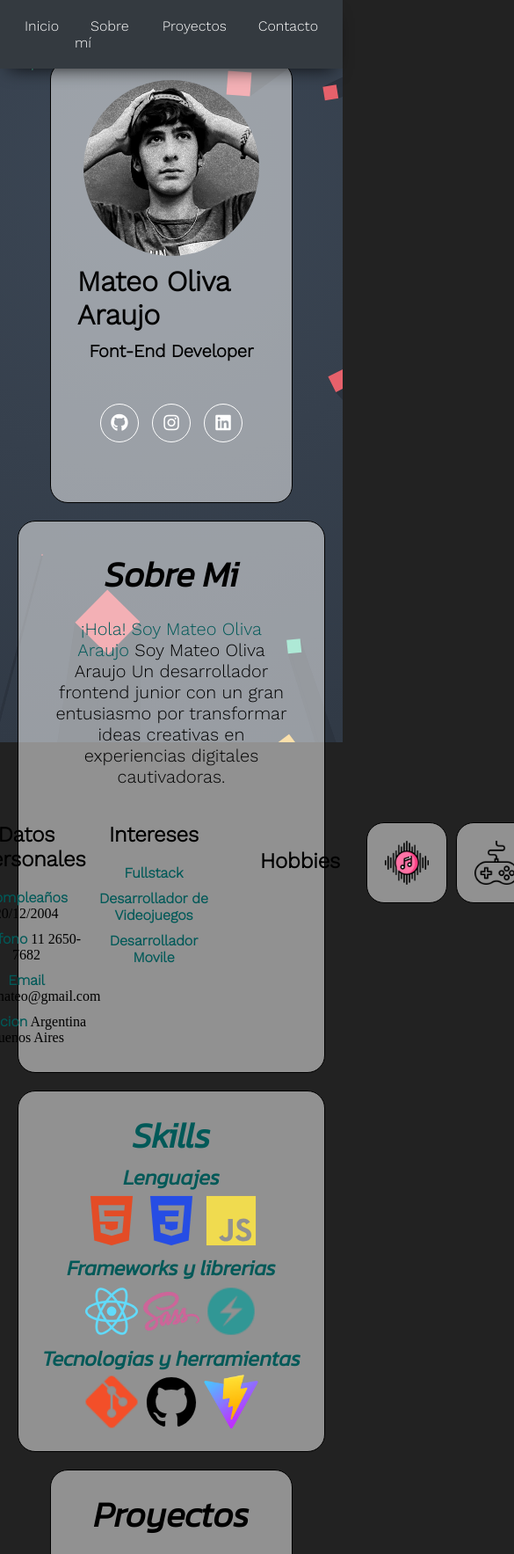
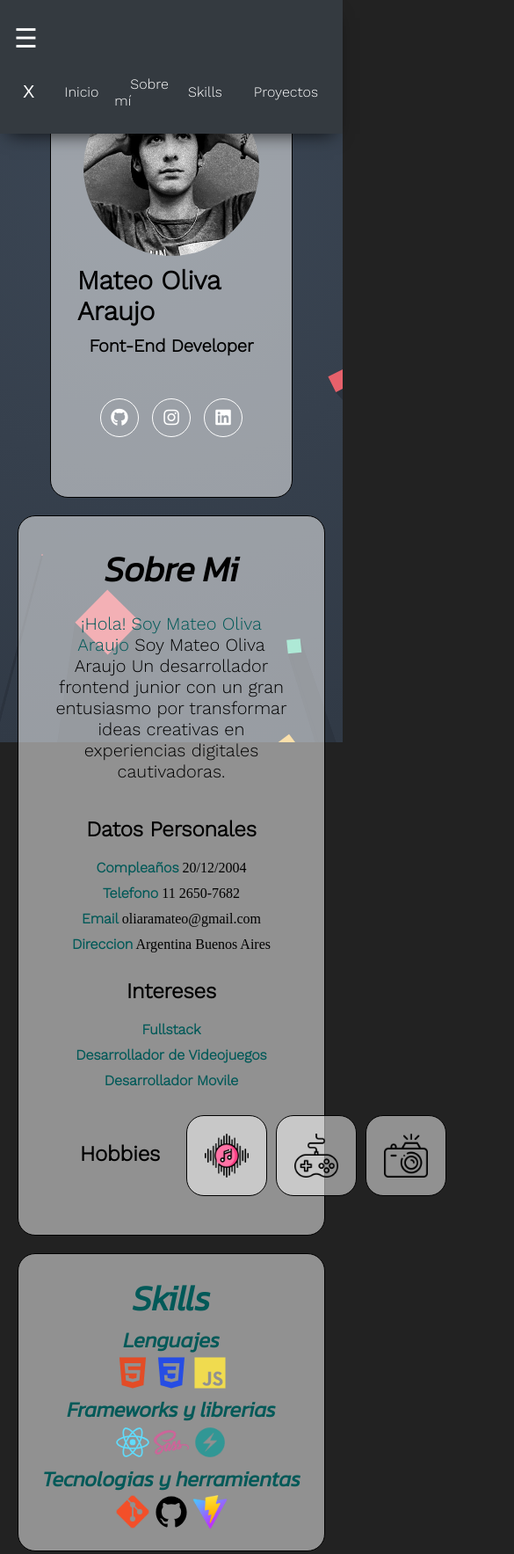
Before and after one commit to MateoAraujocoder/Mateo.dev, a plain HTML site: page index.html in a window 390 px wide. Shown: the top 1767 px of the page at 88% size, 585 px wide, since content can reach past the window. Drawn offline with nearby package versions, Linux system fonts and the light colour scheme.

Commit message:
responsive

```diff
--- /dev/null
+++ b/JS/boton.js
@@ -0,0 +1,9 @@
+// JavaScript para manejar el clic en el botón de hamburguesa
+document.querySelector('.hamburger').addEventListener('click', function() {
+    document.querySelector('.nav').style.display = 'block';
+});
+
+// JavaScript para manejar el clic en el botón de cerrar
+document.querySelector('.close').addEventListener('click', function() {
+    document.querySelector('.nav').style.display = 'none';
+});
--- a/index.html
+++ b/index.html
@@ -23,25 +23,22 @@
     <link rel="stylesheet " href="./styles/index.css">
 </head>
 <!--ENCABEZADO-->
-<header class="content-nav">
-
-    <nav>
-        <ul>
+<header id="Inicio" class="content-nav">
+    <button class="hamburger">☰</button>
+    <nav class="nav">
+        <ul class="nav-list">
+            <button class="close">X</button>
             <li><a href="#inicio">Inicio</a></li>
-
             <li><a href="#sobre-mi">Sobre mí</a></li>
-
+            <li><a href="#skills">Skills</a></li>
             <li><a href="#proyectos">Proyectos</a></li>
-
-            <li><a href="#contacto">Contacto</a></li>
         </ul>
     </nav>
-
 </header>
 
 <!--CONTENIDO-INICIO-->
 
-<body id="Inicio">
+<body id="inicio">
     <canvas id="canvas"></canvas>
     <div id="page-container">
 
@@ -61,7 +58,7 @@
 
         <!--CONTENIDO-SOBRE-MI-->
 
-        <div class="sobre-mi">
+        <div id="sobre-mi" class="sobre-mi">
             <h1>Sobre Mi</h1>
             <p><span>¡Hola! Soy Mateo Oliva Araujo</span> Soy Mateo Oliva Araujo Un desarrollador frontend junior con un
                 gran entusiasmo por transformar ideas creativas en experiencias digitales cautivadoras.</p>
@@ -103,7 +100,7 @@
             </div>
         </div>
 
-<div class="skills">
+        <div id="skills" class="skills">
             <h1>Skills</h1>
             <h2>Lenguajes</h2>
             <ion-icon id="html" name="logo-html5"></ion-icon>
@@ -122,7 +119,7 @@
 
         </div>
 
-        <div class="content2">
+        <div id="proyectos" class="content2">
             <h2>Proyectos</h2>
 
             <div class="image-container">
@@ -157,6 +154,7 @@
 
         </footer>
 
+        <script src="./JS/boton.js"></script>
         <script src="./JS/animatedBackgroud.js"></script>
         <script type="module" src="https://unpkg.com/ionicons@7.1.0/dist/ionicons/ionicons.esm.js"></script>
         <script nomodule src="https://unpkg.com/ionicons@7.1.0/dist/ionicons/ionicons.js"></script>
--- a/styles/index.css
+++ b/styles/index.css
@@ -323,11 +323,12 @@ body {
 .skills h1 {
     color: #015958;
     font-family: 'Kanit';
-font-size: 40px;
+    font-size: 40px;
 }
+
 .skills h2 {
-color: #015958;
-font-family: 'Kanit';
+    color: #015958;
+    font-family: 'Kanit';
 
 }
 
@@ -350,13 +351,88 @@ font-family: 'Kanit';
     color: #61DBFB;
     font-size: 64px;
 }
-#sass{
-color: #cc6699;
-font-size: 64px
+
+#sass {
+    color: #cc6699;
+    font-size: 64px
 }
-#github{
+
+#github {
     font-size: 64px;
 }
-.skills img{
+
+.skills img {
     width: 64px;
 }
+
+.nav{
+    display: none;
+}
+.hamburger{
+    display:none;
+}
+.close{
+    display: none;
+}
+@media only screen and (max-width: 600px) {
+    .content h1 {
+        font-size: 30px;
+    }
+}
+
+@media only screen and (max-width: 768px) {
+    .sobre-mi-contenido {
+        flex-direction: column;
+    }
+
+    .col,
+    .hobbies {
+        width: 100%;
+    }
+}
+
+@media only screen and (max-width: 768px) {
+    .content2 img {
+        width: 100%;
+        max-width: 300px;
+    }
+}
+
+@media only screen and (max-width: 768px) {
+
+    #html,
+    #css,
+    #javascript,
+    #react,
+    #sass,
+    #github {
+        font-size: 40px;
+    }
+
+    .skills img {
+        width: 40px;
+    }
+}
+
+/* Estilos para dispositivos móviles y tabletas */
+@media only screen and (max-width: 768px) {
+    .hamburger{
+        display: block;
+        margin: 1rem ;
+        font-size: 30px;
+        background-color: #343a40;
+        color: #fff;
+        border-style: none;
+    }
+    .close{
+        display: block;
+        margin: 1rem ;
+        font-size: 20px;
+        background-color: #343a40;
+        color: #fff;
+        border-style: none;
+    }
+    .content-nav nav ul {
+        align-items: center;
+    }
+}
```
Lines whose indentation alone changed are shown as unchanged.
